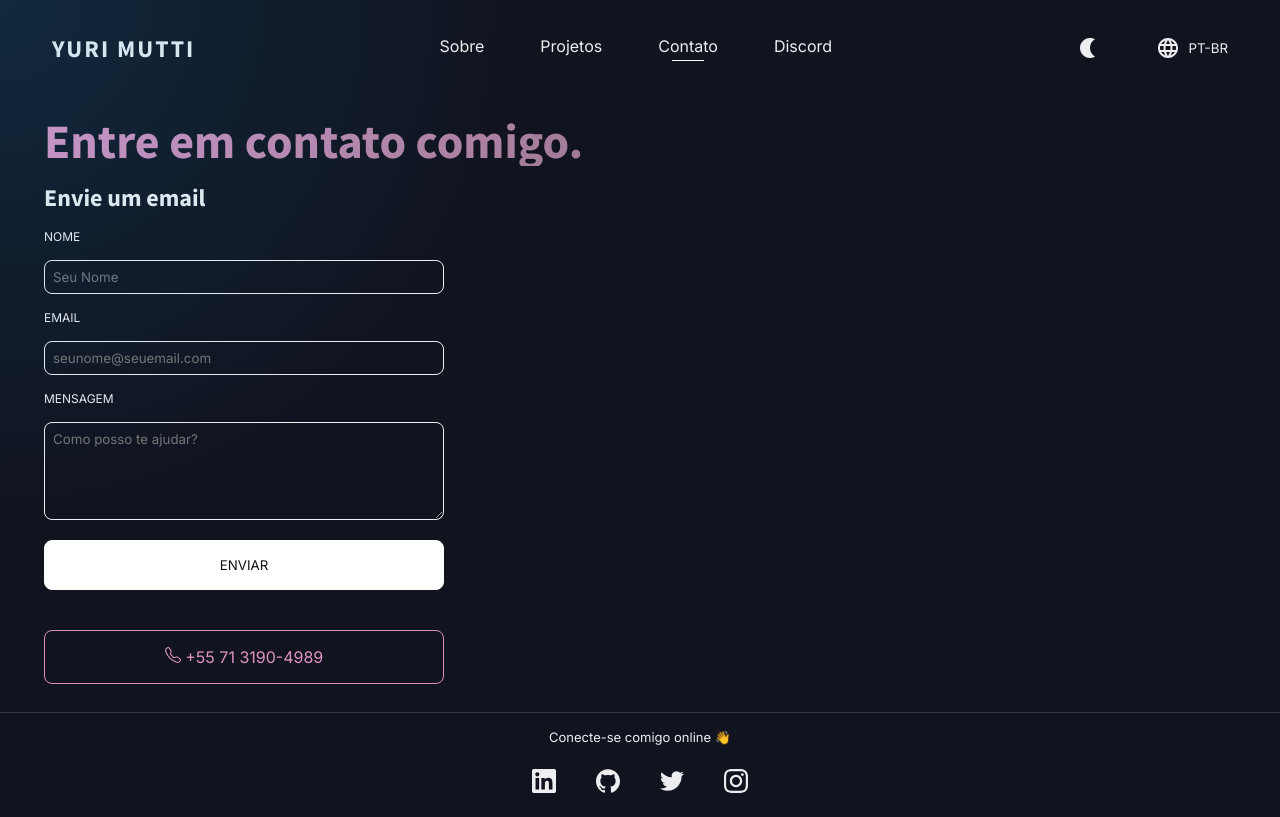
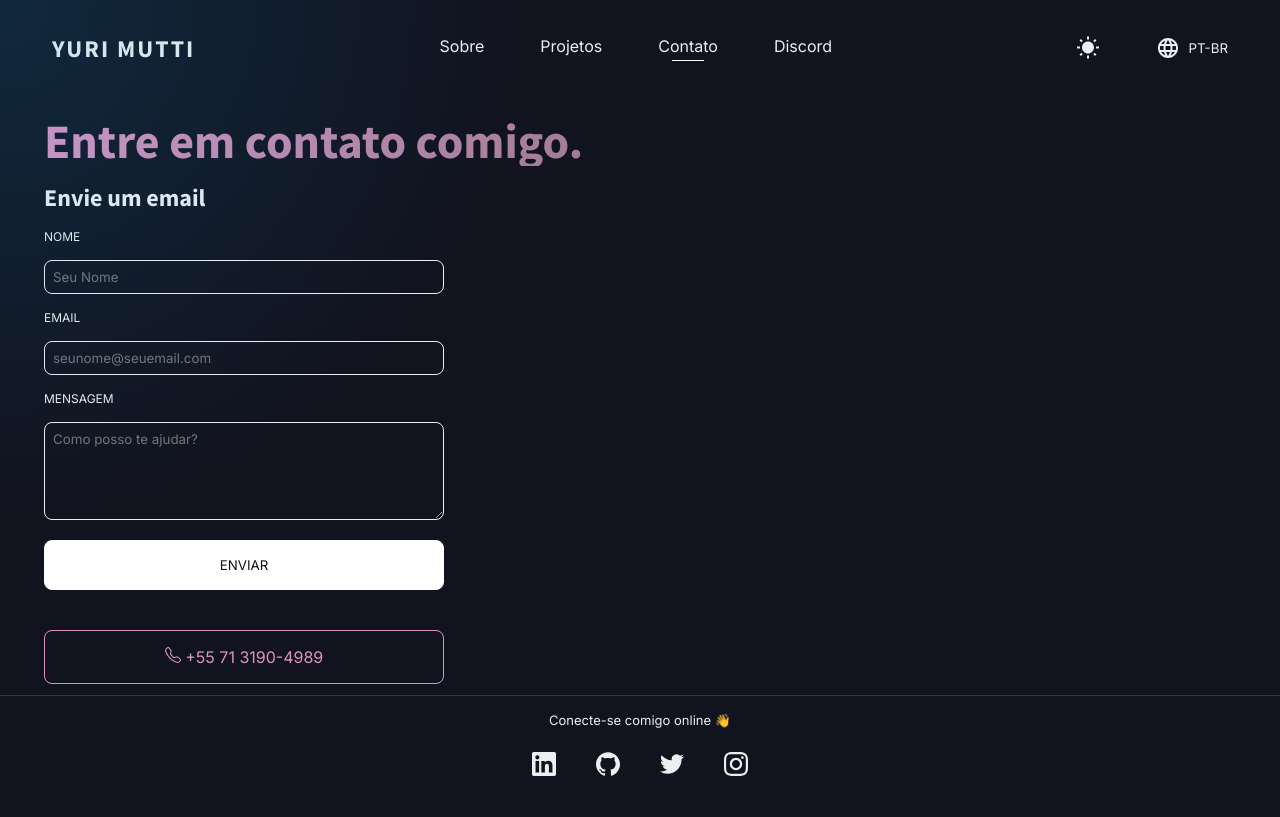
Before and after one commit to yurimutti/yurimutti.com, a Next.js app: page /contato in a window 1280 px wide. Built offline with nearby package versions, Linux system fonts and the light colour scheme.

Commit message:
refactor: 100vh

```diff
--- a/src/components/toggle-theme/index.tsx
+++ b/src/components/toggle-theme/index.tsx
@@ -14,7 +14,7 @@ export const ToggleTheme = () => {
   return (
     <AnimatePresence>
       <S.Theme onClick={handleToggleTheme}>
-        {theme === 'dark' ? <MdNightlight /> : <MdWbSunny />}
+        {theme === 'dark' ? <MdWbSunny /> : <MdNightlight />}
       </S.Theme>
     </AnimatePresence>
   );
--- a/src/pages/contato/index.tsx
+++ b/src/pages/contato/index.tsx
@@ -4,6 +4,11 @@ import { Container } from '@/components/layouts/container';
 import { Layout } from '@/components/layouts/layout';
 
 import { styled } from '@/libs/stitches';
+
+export const Wrapper = styled('div', {
+  margin: '$3 0',
+  height: 'calc(100vh - 241px)',
+});
 
 export const Form = styled('form', {
   display: 'flex',
@@ -115,6 +120,7 @@ const Contact = () => {
   return (
     <Layout>
       <Container>
+        <Wrapper>
           <PageTitle>Entre em contato comigo.</PageTitle>
           <Form>
             <h2>Envie um email</h2>
@@ -153,6 +159,7 @@ const Contact = () => {
               <BsTelephone /> +55 71 3190-4989
             </TelephoneNumber>
           </Telephone>
+        </Wrapper>
       </Container>
     </Layout>
   );
--- a/src/pages/discord/index.tsx
+++ b/src/pages/discord/index.tsx
@@ -11,6 +11,7 @@ export const Wrapper = styled('div', {
   justifyContent: 'space-between',
   alignItems: 'center',
   margin: '$3 0',
+  height: 'calc(100vh - 241px)',
 });
 
 export const DiscordWrapper = styled('div', {
```
Lines whose indentation alone changed are shown as unchanged.
